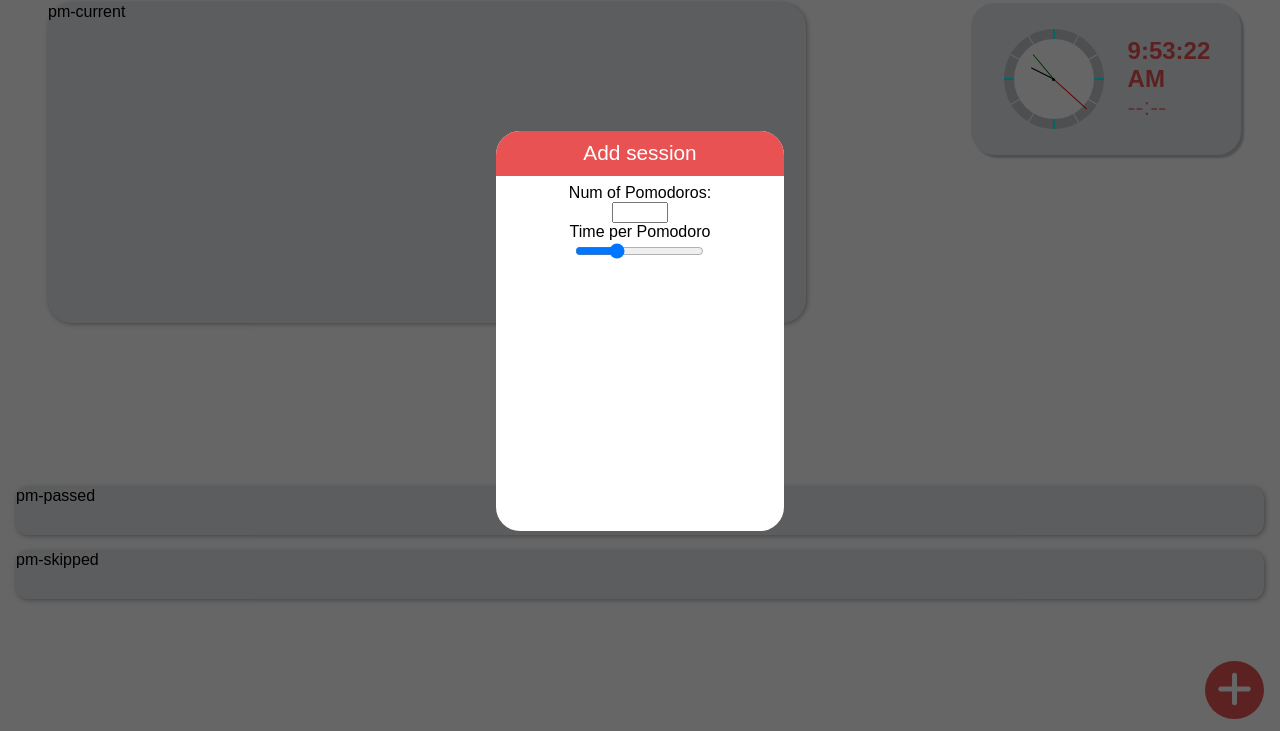
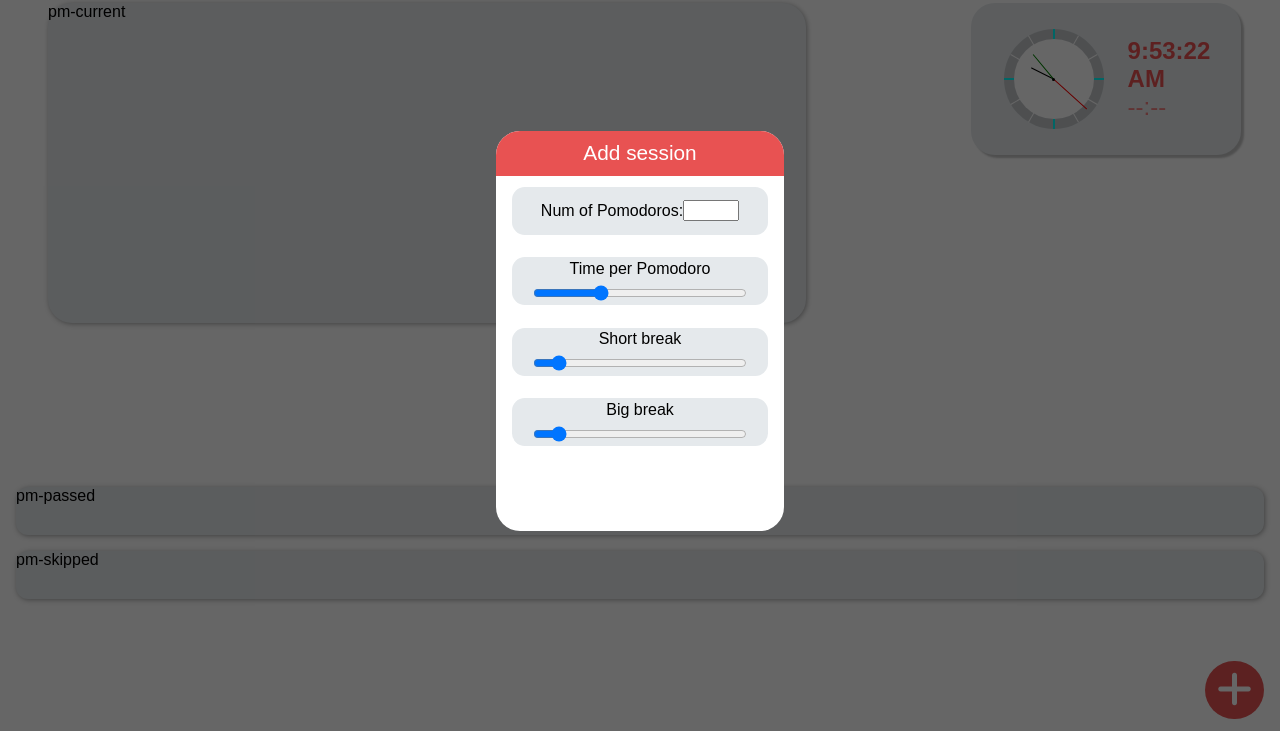
Before and after one commit to d0nut-dev/cherry-timer, a plain HTML site: page index.html in a window 1280 px wide. Both pictures are taken after a click on the button 1234 px from the left and 759 px from the top of the page. Shown: the part 69-800 px from the top of the page. Drawn offline with Linux system fonts and the light colour scheme.

Commit message:
Modal: added few ranges, styles improved.

```diff
--- a/index.css
+++ b/index.css
@@ -89,21 +89,35 @@ main{
     background-color: rgb(232, 82, 82);
 }
 .modal-configs{
-    padding: 0.5em;
+    /* height: 20em; */
+    padding: 0 0.5em;
 
     display: flex;
     flex-direction: column;
     justify-content: center;
     align-items: center;
 }
+.conf-pm,
+.conf-pm-num{
+    height: 3em;
+    width: 16em;
 
-.conf-pm{
-    /* width: 10em; */
+    margin: 0.7em 0;
 
     display: flex;
     flex-direction: column;
+    justify-content: space-around;
+    align-items: center;
+
+    border-radius: 0.8em;
+    background-color: #E5E9EC;
+}
+.conf-pm input[type="range"]{
+    width: 16em;
+}
+.conf-pm-num{
+    flex-direction: row;
     justify-content: center;
-    align-items: center;
 }
 /* Header */
 .head-cherry-logo{
--- a/index.js
+++ b/index.js
@@ -31,9 +31,17 @@ function addSession(){
     const confTimePerPmDesc = document.createElement('div');
     const confTimePerPmInput = document.createElement('input');
 
+    const confMiniBreak = document.createElement('div');
+    const confMiniBreakDesc = document.createElement('div');
+    const confMiniBreakInput = document.createElement('input');
+
+    const confBigBreak = document.createElement('div');
+    const confBigBreakDesc = document.createElement('div');
+    const confBigBreakInput = document.createElement('input');
+
     modalHeader.textContent = 'Add session';
 
-    confPmNumContDesc.textContent = 'Num of Pomodoros: ';
+    confPmNumContDesc.textContent = 'Num of Pomodoros:';
     confPmNumContInput.type = 'number';
     confPmNumContInput.id = 'input-pm-num';
     confPmNumContInput.min = 3;
@@ -41,25 +49,48 @@ function addSession(){
 
     confTimePerPmDesc.textContent = 'Time per Pomodoro';
     confTimePerPmInput.type = 'range';
-    confTimePerPmInput.min = '10';
-    confTimePerPmInput.max = '60';
-    confTimePerPmInput.value = '25';
+    confTimePerPmInput.min = 10;
+    confTimePerPmInput.max = 60;
+    confTimePerPmInput.value = 25;
+
+    confMiniBreakDesc.textContent = 'Short break';
+    confMiniBreakInput.type = 'range';
+    confMiniBreakInput.min = 1;
+    confMiniBreakInput.max = 45;
+    confMiniBreakInput.value = 5;
+
+    confBigBreakDesc.textContent = 'Big break';
+    confBigBreakInput.type = 'range';
+    confBigBreakInput.min = 1;
+    confBigBreakInput.max = 45;
+    confBigBreakInput.value = 5;
+
 
     modalContainer.classList.add('modal-cont');
     modal.classList.add('modal');
     modalHeader.classList.add('modal-head');
     modalConfigsCont.classList.add('modal-configs');
-    confPmNumCont.classList.add('conf-pm');
+    confPmNumCont.classList.add('conf-pm-num');
     confTimePerPm.classList.add('conf-pm');
+    confMiniBreak.classList.add('conf-pm');
+    confBigBreak.classList.add('conf-pm');
+
+    confPmNumCont.appendChild(confPmNumContDesc);
+    confPmNumCont.appendChild(confPmNumContInput);
 
     confTimePerPm.appendChild(confTimePerPmDesc);
     confTimePerPm.appendChild(confTimePerPmInput);
 
-    confPmNumCont.appendChild(confPmNumContDesc);
-    confPmNumCont.appendChild(confPmNumContInput);
+    confMiniBreak.appendChild(confMiniBreakDesc);
+    confMiniBreak.appendChild(confMiniBreakInput);
+
+    confBigBreak.appendChild(confBigBreakDesc);
+    confBigBreak.appendChild(confBigBreakInput);
 
     modalConfigsCont.appendChild(confPmNumCont);
     modalConfigsCont.appendChild(confTimePerPm);
+    modalConfigsCont.appendChild(confMiniBreak);
+    modalConfigsCont.appendChild(confBigBreak);
 
     modalBody.appendChild(modalHeader);
     modalBody.appendChild(modalConfigsCont);
```
